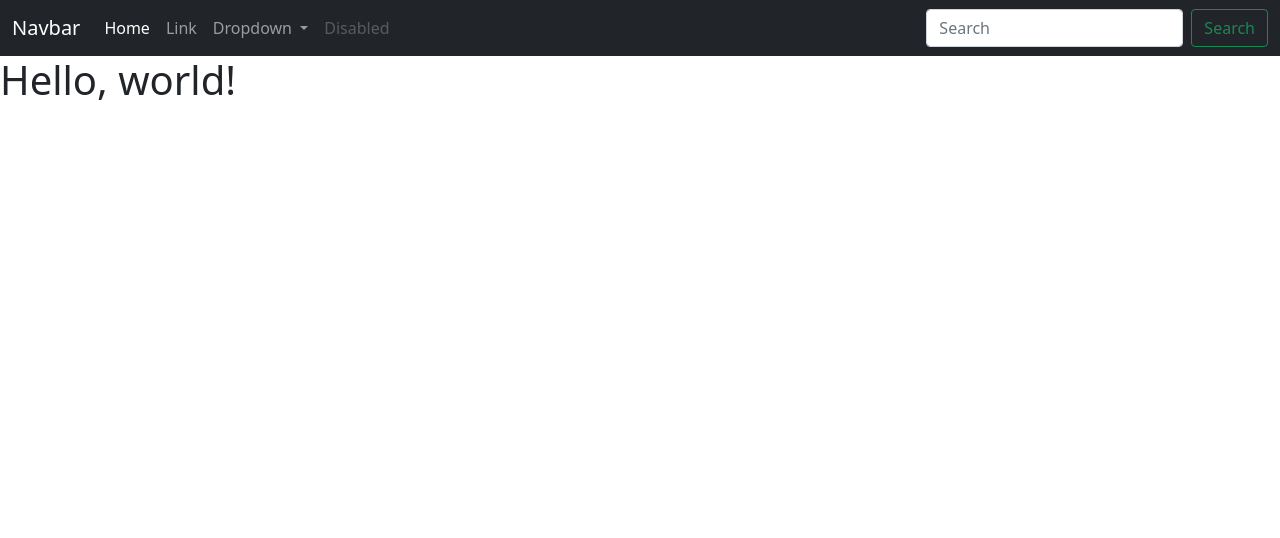
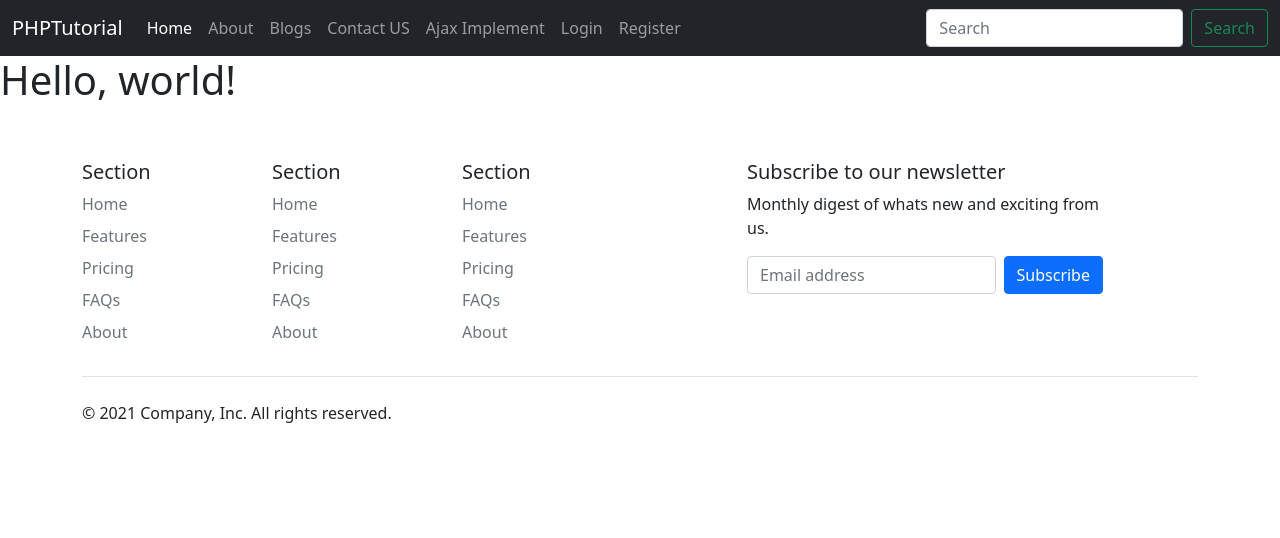
Before and after one commit to primeuser/phptutorial, a PHP site: page / in a window 1280 px wide. Shown: the top 538 px of the page. Run offline with PHP 8.4, Linux system fonts and the light colour scheme; some libraries are stand-ins or nearby versions.

Commit message:
added login and register button in navbar

```diff
--- a/index.php
+++ b/index.php
@@ -5,19 +5,49 @@
  <title>Hello, world!</title>
  <nav class="navbar navbar-expand-lg navbar-dark bg-dark">
   <div class="container-fluid">
-    <a class="navbar-brand" href="#">Navbar</a>
+    <a class="navbar-brand" href="#">PHPTutorial</a>
     <button class="navbar-toggler" type="button" data-bs-toggle="collapse" data-bs-target="#navbarSupportedContent" aria-controls="navbarSupportedContent" aria-expanded="false" aria-label="Toggle navigation">
       <span class="navbar-toggler-icon"></span>
     </button>
     <div class="collapse navbar-collapse" id="navbarSupportedContent">
       <ul class="navbar-nav me-auto mb-2 mb-lg-0">
         <li class="nav-item">
-          <a class="nav-link active" aria-current="page" href="#">Home</a>
+          <a class="nav-link active" aria-current="page" href="index.php">Home</a>
         </li>
         <li class="nav-item">
-          <a class="nav-link" href="#">Link</a>
+          <a class="nav-link" href="about.php">About</a>
         </li>
-        <li class="nav-item dropdown">
+        <li class="nav-item">
+          <a class="nav-link" href="bloglist.php">Blogs</a>
+        </li>
+        <li class="nav-item">
+          <a class="nav-link" href="contact.php">Contact US</a>
+        </li>
+        <li class="nav-item">
+          <a class="nav-link" href="ajaxuse.php">Ajax Implement</a>
+        </li>
+        <?php
+if (!isset($_SESSION['loginname'])){ ?>
+	<li class="nav-item">
+<a class="nav-link" href="loginform.php">Login</a>
+</li>
+<li class="nav-item">
+<a class="nav-link" href="registrationform.php">Register</a>
+</li>
+<?php
+} else { ?>
+	<li class="nav-item">
+<a class="nav-link" href="authentication/logout.php">Logout</a>
+</li>
+<?php
+}
+
+if (isset($_SESSION['loginname'])){
+	echo "<h1>Hello ".$_SESSION['loginname']. "Welcome to our student management system. </h1>";
+}
+
+?>
+        <!-- <li class="nav-item dropdown">
           <a class="nav-link dropdown-toggle" href="#" id="navbarDropdown" role="button" data-bs-toggle="dropdown" aria-expanded="false">
             Dropdown
           </a>
@@ -30,7 +60,7 @@
         </li>
         <li class="nav-item">
           <a class="nav-link disabled">Disabled</a>
-        </li>
+        </li> -->
       </ul>
       <form class="d-flex">
         <input class="form-control me-2" type="search" placeholder="Search" aria-label="Search">
@@ -43,7 +73,78 @@
   <body>
     <h1>Hello, world!</h1>
 
+
+
+
+
+
+
+
+<div class="container">
+  <footer class="py-5">
+    <div class="row">
+      <div class="col-2">
+        <h5>Section</h5>
+        <ul class="nav flex-column">
+          <li class="nav-item mb-2"><a href="#" class="nav-link p-0 text-muted">Home</a></li>
+          <li class="nav-item mb-2"><a href="#" class="nav-link p-0 text-muted">Features</a></li>
+          <li class="nav-item mb-2"><a href="#" class="nav-link p-0 text-muted">Pricing</a></li>
+          <li class="nav-item mb-2"><a href="#" class="nav-link p-0 text-muted">FAQs</a></li>
+          <li class="nav-item mb-2"><a href="#" class="nav-link p-0 text-muted">About</a></li>
+        </ul>
+      </div>
+
+      <div class="col-2">
+        <h5>Section</h5>
+        <ul class="nav flex-column">
+          <li class="nav-item mb-2"><a href="#" class="nav-link p-0 text-muted">Home</a></li>
+          <li class="nav-item mb-2"><a href="#" class="nav-link p-0 text-muted">Features</a></li>
+          <li class="nav-item mb-2"><a href="#" class="nav-link p-0 text-muted">Pricing</a></li>
+          <li class="nav-item mb-2"><a href="#" class="nav-link p-0 text-muted">FAQs</a></li>
+          <li class="nav-item mb-2"><a href="#" class="nav-link p-0 text-muted">About</a></li>
+        </ul>
+      </div>
+
+      <div class="col-2">
+        <h5>Section</h5>
+        <ul class="nav flex-column">
+          <li class="nav-item mb-2"><a href="#" class="nav-link p-0 text-muted">Home</a></li>
+          <li class="nav-item mb-2"><a href="#" class="nav-link p-0 text-muted">Features</a></li>
+          <li class="nav-item mb-2"><a href="#" class="nav-link p-0 text-muted">Pricing</a></li>
+          <li class="nav-item mb-2"><a href="#" class="nav-link p-0 text-muted">FAQs</a></li>
+          <li class="nav-item mb-2"><a href="#" class="nav-link p-0 text-muted">About</a></li>
+        </ul>
+      </div>
+
+      <div class="col-4 offset-1">
+        <form>
+          <h5>Subscribe to our newsletter</h5>
+          <p>Monthly digest of whats new and exciting from us.</p>
+          <div class="d-flex w-100 gap-2">
+            <label for="newsletter1" class="visually-hidden">Email address</label>
+            <input id="newsletter1" type="text" class="form-control" placeholder="Email address">
+            <button class="btn btn-primary" type="button">Subscribe</button>
+          </div>
+        </form>
+      </div>
+    </div>
+
+    <div class="d-flex justify-content-between py-4 my-4 border-top">
+      <p>&copy; 2021 Company, Inc. All rights reserved.</p>
+      <ul class="list-unstyled d-flex">
+        <li class="ms-3"><a class="link-dark" href="#"><svg class="bi" width="24" height="24"><use xlink:href="#twitter"/></svg></a></li>
+        <li class="ms-3"><a class="link-dark" href="#"><svg class="bi" width="24" height="24"><use xlink:href="#instagram"/></svg></a></li>
+        <li class="ms-3"><a class="link-dark" href="#"><svg class="bi" width="24" height="24"><use xlink:href="#facebook"/></svg></a></li>
+      </ul>
+    </div>
+  </footer>
+</div>
 </body>
+
+
+
+
+
 <script src="https://cdn.jsdelivr.net/npm/bootstrap@5.1.3/dist/js/bootstrap.bundle.min.js" integrity="sha384-ka7Sk0Gln4gmtz2MlQnikT1wXgYsOg+OMhuP+IlRH9sENBO0LRn5q+8nbTov4+1p" crossorigin="anonymous"></script>
 <script src="https://cdn.jsdelivr.net/npm/@popperjs/core@2.10.2/dist/umd/popper.min.js" integrity="sha384-7+zCNj/IqJ95wo16oMtfsKbZ9ccEh31eOz1HGyDuCQ6wgnyJNSYdrPa03rtR1zdB" crossorigin="anonymous"></script>
 <script src="https://cdn.jsdelivr.net/npm/bootstrap@5.1.3/dist/js/bootstrap.min.js" integrity="sha384-QJHtvGhmr9XOIpI6YVutG+2QOK9T+ZnN4kzFN1RtK3zEFEIsxhlmWl5/YESvpZ13" crossorigin="anonymous"></script>
```
Also changed, not shown: footer.php (added, +59 -0 lines), footers.css (added, +12 -0 lines).
